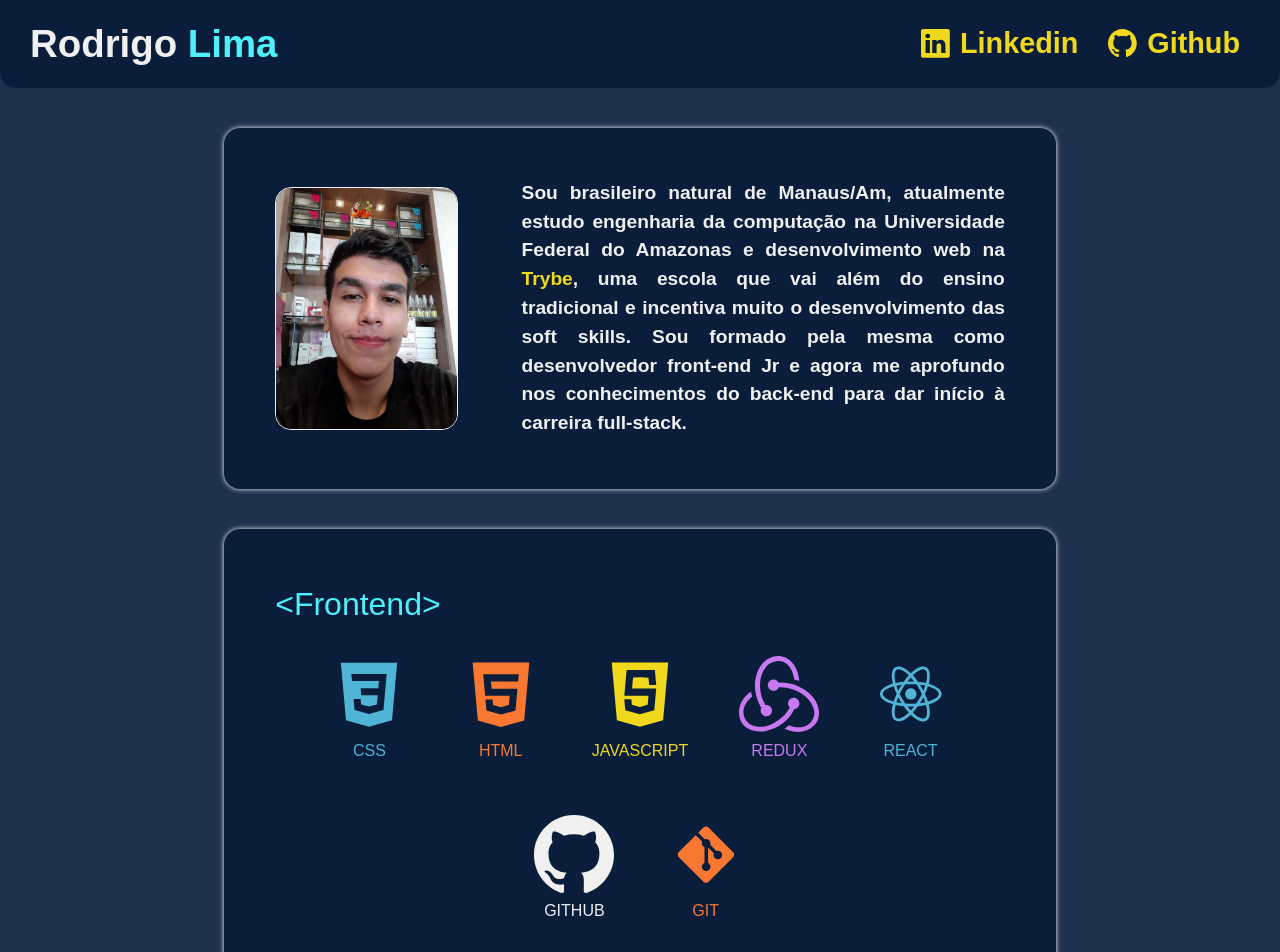
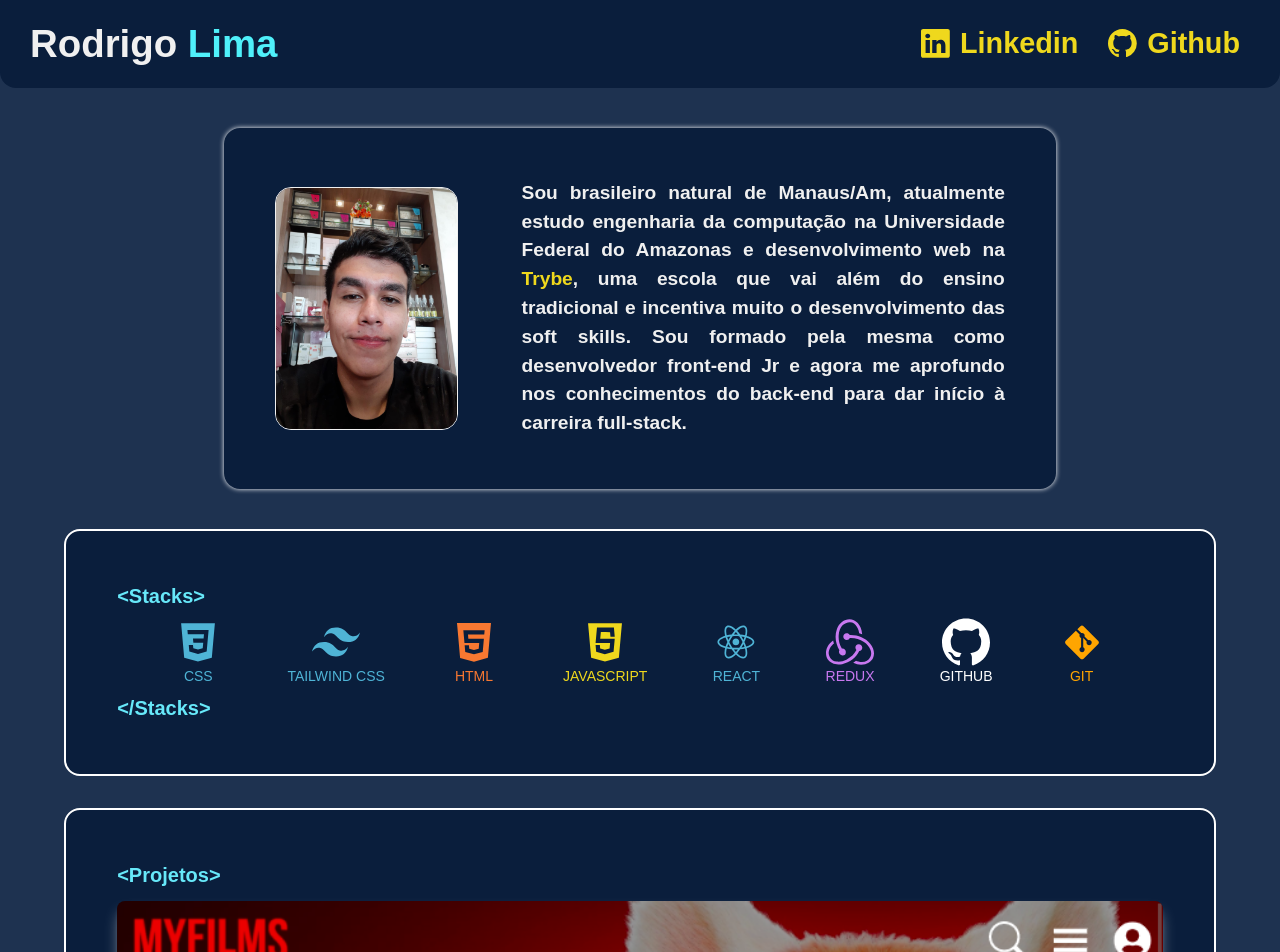
Before and after one commit to RodrigoLimaJesus/RodrigoLimaJesus.github.io, a React (Create React App) app: page / in a window 1280 px wide. Shown: the top 952 px of the page. Built offline with nearby package versions, Linux system fonts and the light colour scheme.

Commit message:
feat: add tailwind ao componente Stacks

```diff
--- a/src/components/Container.jsx
+++ b/src/components/Container.jsx
@@ -2,7 +2,7 @@ import React from 'react';
 
 export default function Container({ children }) {
   return (
-    <div className="w-[90vw] mx-[auto] p-[4vw] flex flex-col bg-container-dark border-2 border-white rounded-2xl">
+    <div className="w-[90vw] mx-[auto] my-8 p-[4vw] flex flex-col bg-container-dark border-2 border-white rounded-2xl">
       {children}
     </div>
   );
--- a/src/components/Stacks.jsx
+++ b/src/components/Stacks.jsx
@@ -1,30 +1,40 @@
 import React from 'react';
 import { DiJavascript, DiHtml5, DiCss3, DiReact, DiGit } from 'react-icons/di';
-import { SiRedux, SiGithub } from 'react-icons/si';
+import { SiRedux, SiGithub, SiTailwindcss } from 'react-icons/si';
+
+import Container from './Container';
+import ContainersTitle from './ContainerTitle';
 
 export default function Stacks() {
-  const stacksFrontend = [
-    { name: 'CSS', Icon: DiCss3, color: 'blue' },
-    { name: 'HTML', Icon: DiHtml5, color: 'orange' },
-    { name: 'JAVASCRIPT', Icon: DiJavascript, color: 'yellow' },
-    { name: 'REDUX', Icon: SiRedux, color: 'purple' },
-    { name: 'REACT', Icon: DiReact, color: 'blue' },
-    { name: 'GITHUB', Icon: SiGithub, color: '' },
+  const stacksDetails = [
+    { name: 'CSS', Icon: DiCss3, color: 'rgb(79, 180, 214)' },
+    { name: 'TAILWIND CSS', Icon: SiTailwindcss, color: 'rgb(79, 180, 214)' },
+    { name: 'HTML', Icon: DiHtml5, color: 'rgb(248, 120, 49)' },
+    { name: 'JAVASCRIPT', Icon: DiJavascript, color: 'rgb(239, 216, 29)' },
+    { name: 'REACT', Icon: DiReact, color: 'rgb(79, 180, 214)' },
+    { name: 'REDUX', Icon: SiRedux, color: 'rgb(200, 120, 240)' },
+    { name: 'GITHUB', Icon: SiGithub, color: 'white' },
     { name: 'GIT', Icon: DiGit, color: 'orange' },
   ];
 
   return (
-    <div className="container skills-container">
-      <h2 className="light-blue">{'<Frontend>'}</h2>
-      <div>
-        {stacksFrontend.map(({ name, Icon, color }) => (
-          <span key={name} className={color}>
+    <Container>
+      <ContainersTitle title="<Stacks>" />
+
+      <div className="flex flex-wrap justify-evenly">
+        {stacksDetails.map(({ name, Icon, color }) => (
+          <span
+            key={name}
+            style={{ color: color }}
+            className="flex flex-col items-center m-2 text-5xl"
+          >
             <Icon />
-            {name}
+            <span className="text-sm">{name}</span>
           </span>
         ))}
       </div>
-      <h2 className="light-blue">{'</Frontend>'}</h2>
-    </div>
+
+      <ContainersTitle title="</Stacks>" />
+    </Container>
   );
 }
```
